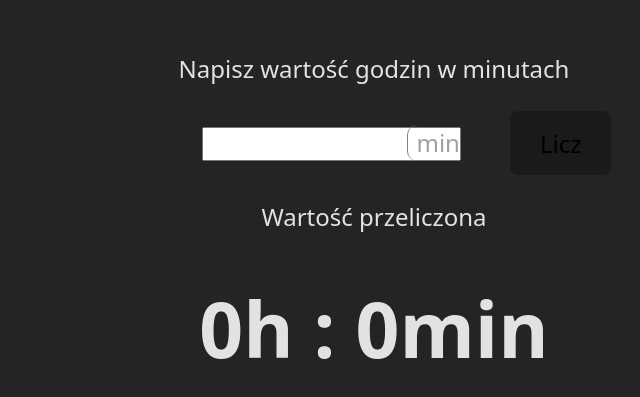
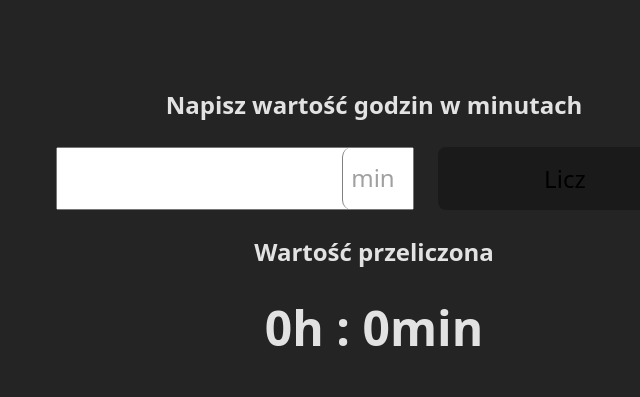
Before and after one commit to Aszlaczek/Counter, a React (Vite) app: page / in a window 1280 px wide. Shown: the part 175-572 px from the top of the page, without its empty margins (266-906 px from the left). Built offline with nearby package versions, Linux system fonts and the light colour scheme.

Commit message:
Finall change

```diff
--- a/src/App.css
+++ b/src/App.css
@@ -1,24 +1,22 @@
 #root {
   max-width: 1280px;
-  margin: 0 auto;
+  display: grid;
+  place-items: center;
   padding: 2rem;
   text-align: center;
   font-size: clamp(.75rem, 10svw, 1.5rem);
   overflow: hidden;
 }
 
-
-
-
 .container {
-  display: grid;
-  grid-template-columns: 80% 1fr;
-  gap: .5rem;
+  padding-inline: 2rem;
 
   .box {
+    display: grid;
+    grid-template-columns: 1fr 10% 1fr;
+    gap: 2rem;
     position: relative;
     place-self: center;
-    width: 80%;
 
     &::after {
       content: 'min';
@@ -26,19 +24,20 @@
       padding: 0 .5rem;
       border-left: 1px solid gray;
       border-radius: 10px 0px 0 10px;
-      place-content: center;
+      place-content: center end;
       height: 100%;
-      right: 0rem;
-      top: 0;
+      grid-column: 2;
+      grid-row: 1;
       color: rgba(128, 128, 128, 0.75);
+      font-weight: 400;
     }
 
 
     #inp {
       text-align: center;
       font-size: inherit;
-      width: 92%;
-      place-self: center;
+      width: 100%;
+      grid-column: 1/3;
 
       &::-webkit-inner-spin-button,
       &::-webkit-outer-spin-button {
--- a/src/App.tsx
+++ b/src/App.tsx
@@ -23,8 +23,8 @@ function App() {
         <div className="container">
           <div className="box">
             <input type="number" name="inp" id="inp" onChange={e => setValue(e.target.value)} min={0} inputMode='numeric' />
+            <button type='submit'>Licz</button>
           </div>
-          <button type='submit'>Licz</button>
         </div>
       </label>
       <p>Wartość przeliczona</p>
--- a/src/index.css
+++ b/src/index.css
@@ -1,11 +1,13 @@
 :root {
   font-family: system-ui, Avenir, Helvetica, Arial, sans-serif;
   line-height: 1.5;
-  font-weight: 400;
+  font-weight: 800;
 
   color-scheme: light dark;
   color: rgba(255, 255, 255, 0.87);
   background-color: #242424;
+
+  --color-background: #242424;
 
   font-synthesis: none;
   text-rendering: optimizeLegibility;
@@ -15,14 +17,14 @@
 
 body {
   margin: 0;
-  display: flex;
+  display: grid;
   place-items: center;
   min-width: 320px;
   min-height: 100vh;
 }
 
 h1 {
-  font-size: 3.2em;
+  font-size: clamp(2em, 10svw, 2.5rem);
   line-height: 1.1;
 }
 
@@ -36,6 +38,7 @@ button {
   background-color: #1a1a1a;
   cursor: pointer;
   transition: border-color 0.25s;
+  grid-column: 3;
 }
 
 button:hover {
```
